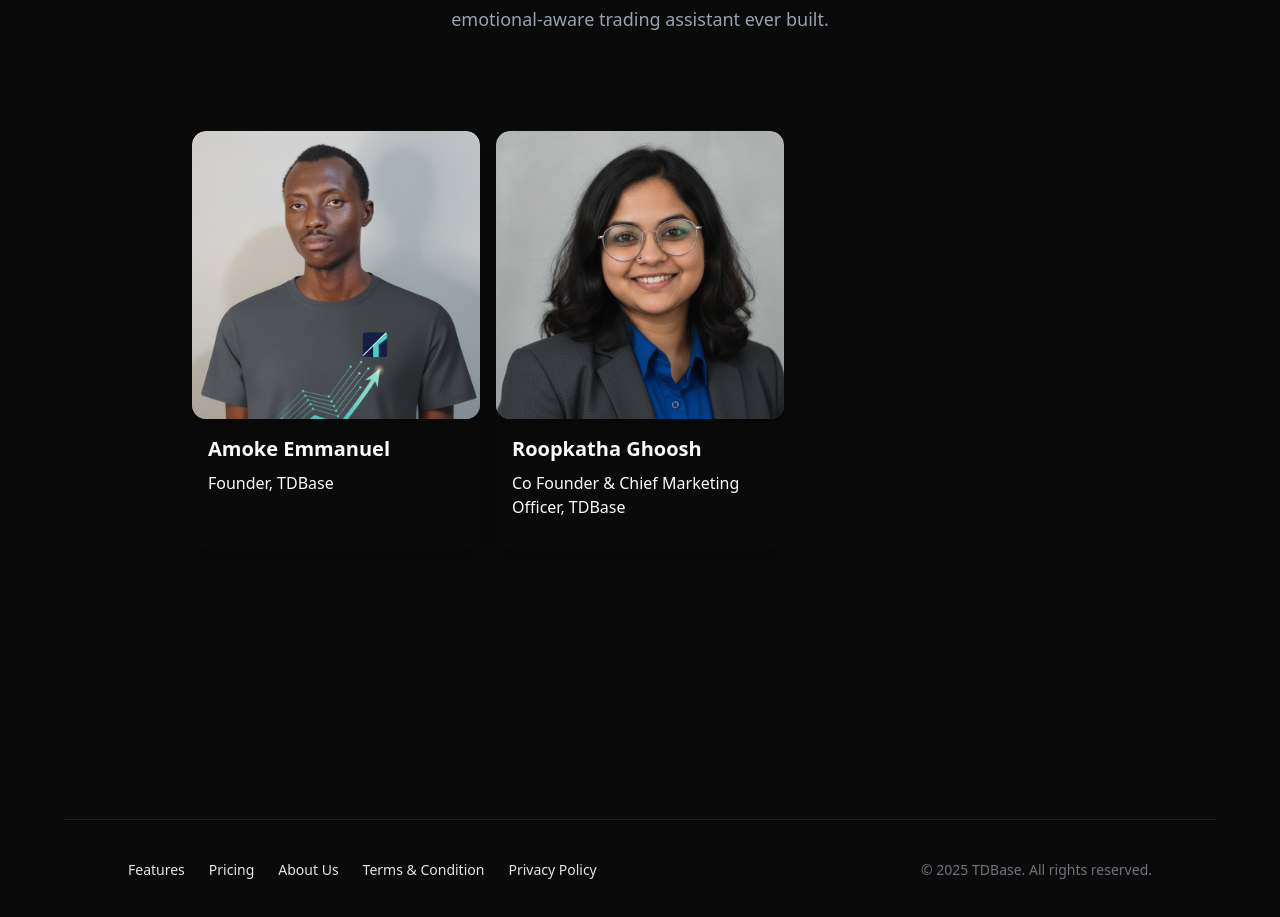
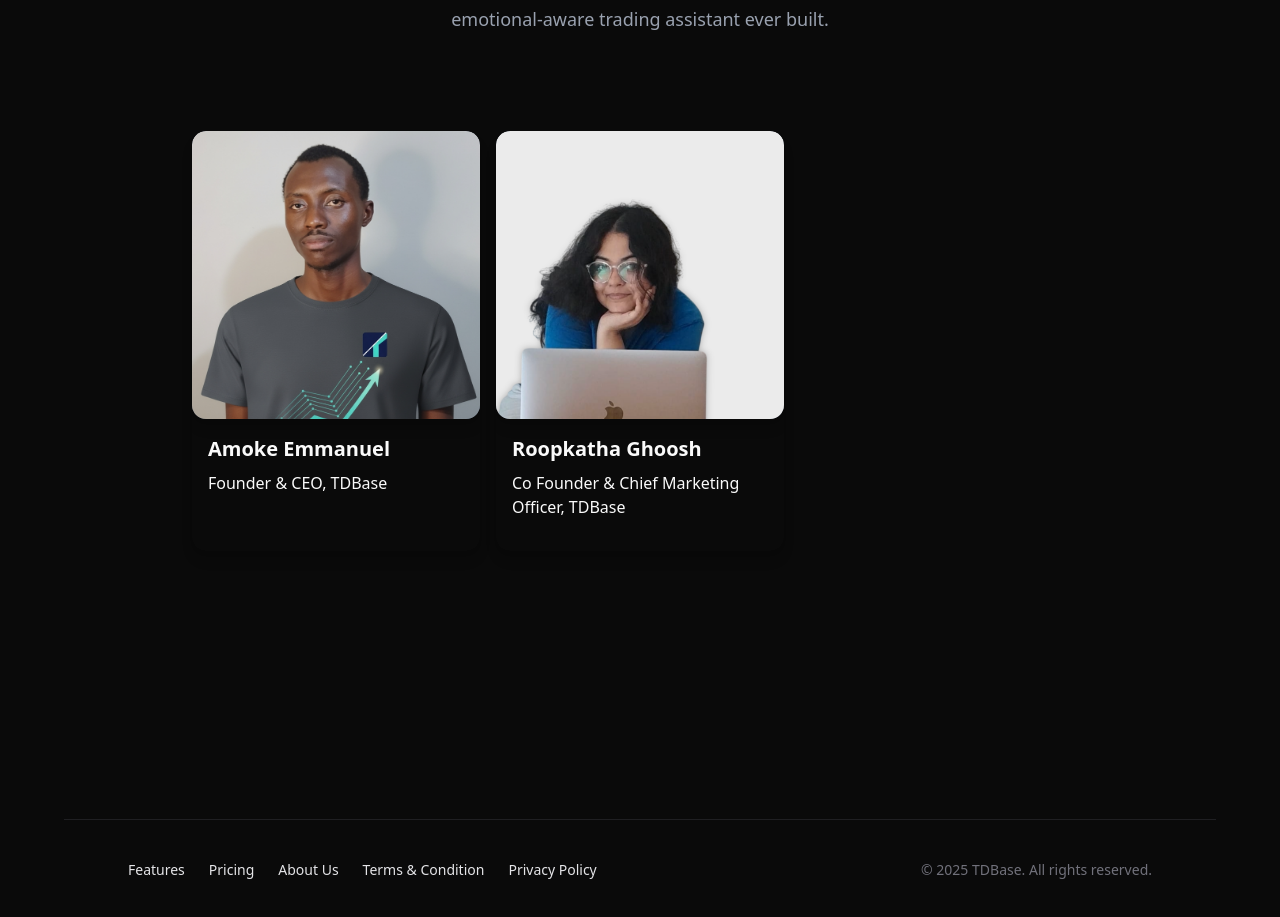
Before and after one commit to fiuzar/tdb, a Next.js app: page /about in a window 1280 px wide. Shown: the part 2925-3842 px from the top of the page. Built offline with nearby package versions, Linux system fonts and the light colour scheme.

Commit message:
version 0.0.7

```diff
--- a/src/components/root/picture-stack.jsx
+++ b/src/components/root/picture-stack.jsx
@@ -3,7 +3,7 @@
 const team = [
     {
         name: "Amoke Emmanuel",
-        role: "Founder, TDBase",
+        role: "Founder & CEO, TDBase",
         class: "order-1 lg:order-2",
         linkedin: "",
         img: "/img/amoke-emmanuel.png"
@@ -13,7 +13,7 @@
         role: "Co Founder & Chief Marketing Officer, TDBase",
         class: "order-2 lg:order-1",
         linkedin: "",
-        img: "/img/roopkatha-ghoosh.png"
+        img: "/img/roopkatha-ghoosh.jpg"
     },
     // {
     //     name: "Williams Loy",
```
Also changed, not shown: public/img/roopkatha-ghoosh.jpg (added), public/img/roopkatha-ghoosh.png (deleted).
